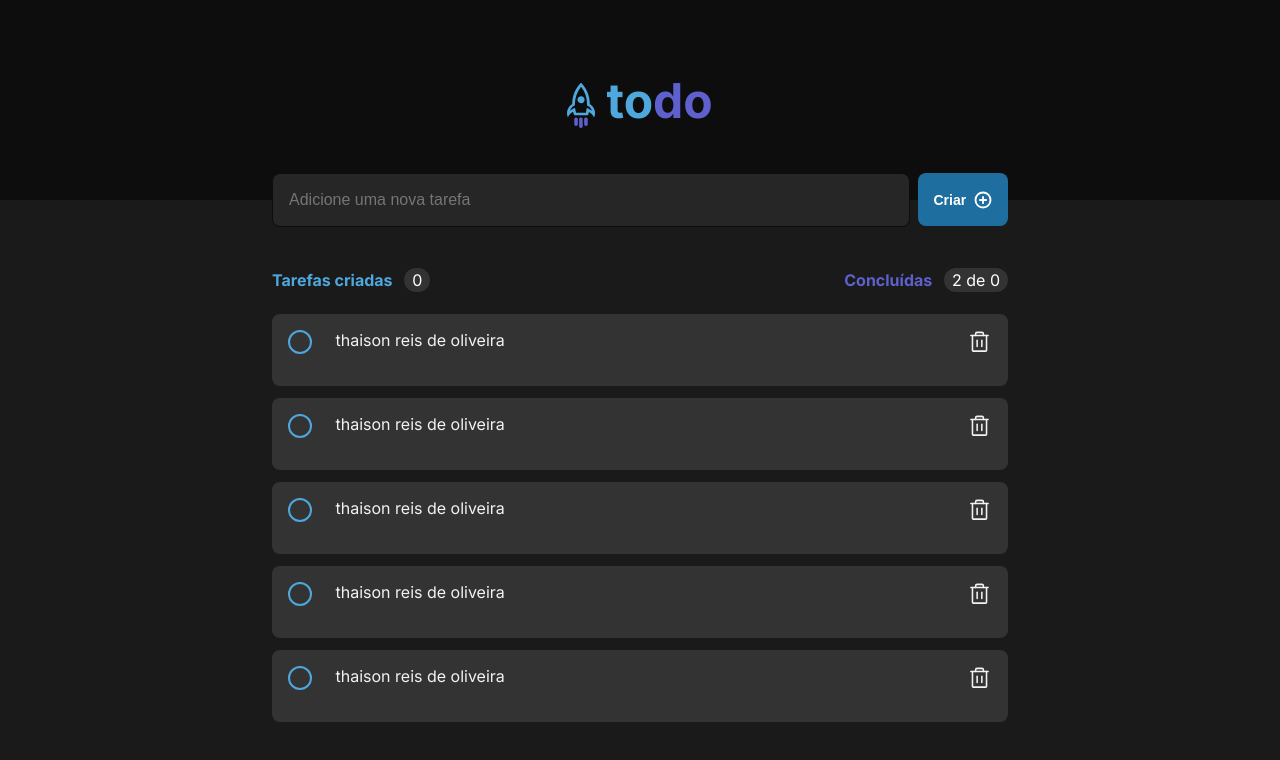
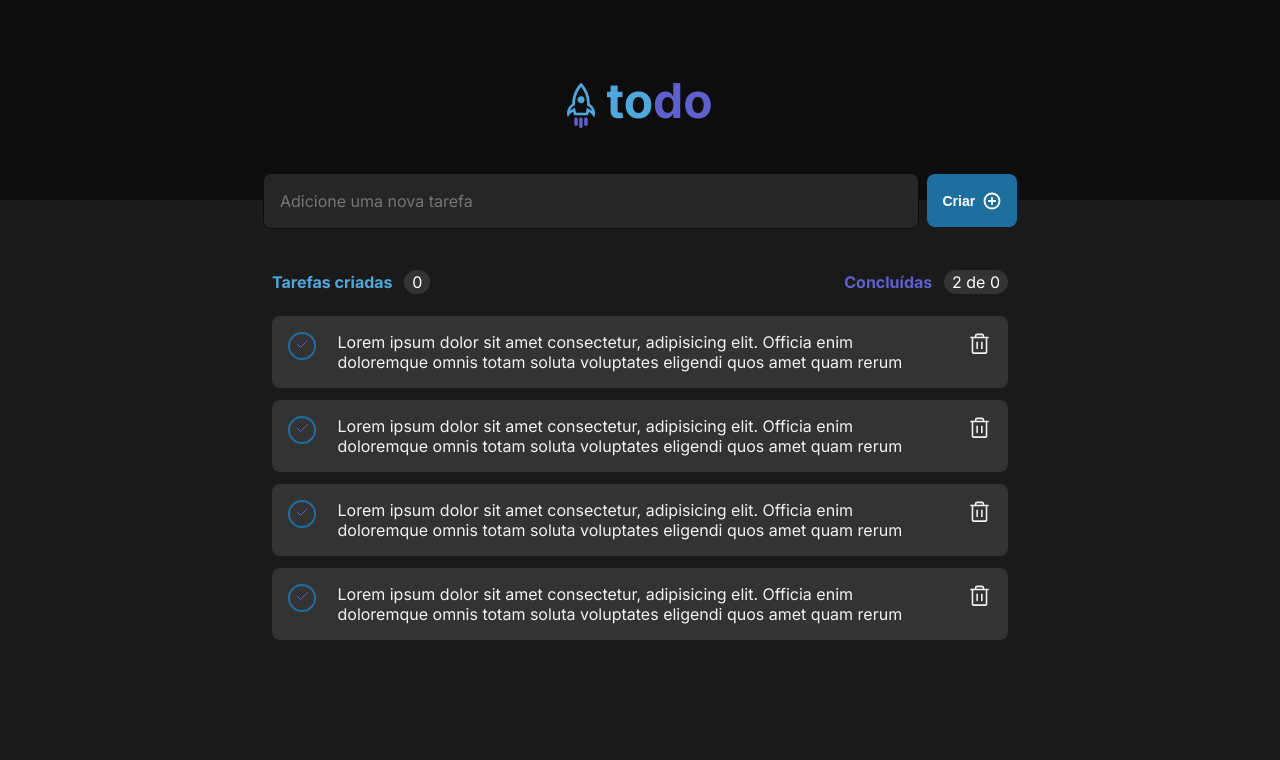
Before and after one commit to tysonOliveira/IGNITE_to-do-list, a React (Vite) app: page / in a window 1280 px wide. Shown: the top 760 px of the page. Built offline with nearby package versions, Linux system fonts and the light colour scheme.

Commit message:
checkbox

```diff
--- a/index.html
+++ b/index.html
@@ -1,5 +1,5 @@
 <!DOCTYPE html>
-<html lang="en">
+<html lang="pt-BR">
   <head>
     <meta charset="UTF-8" />
 
--- a/src/components/AddTask.tsx
+++ b/src/components/AddTask.tsx
@@ -8,17 +8,14 @@ import { TaskCard } from './TaskCard';
 export function AddTask() {
   const taskNumbers = 0;
   const sum = [{
-    text: 'thaison reis de oliveira',
+    text: 'Lorem ipsum dolor sit amet consectetur, adipisicing elit. Officia enim doloremque omnis totam soluta voluptates eligendi quos amet quam rerum',
   },{
-    text: 'thaison reis de oliveira'
+    text: 'Lorem ipsum dolor sit amet consectetur, adipisicing elit. Officia enim doloremque omnis totam soluta voluptates eligendi quos amet quam rerum'
   },{
-    text: 'thaison reis de oliveira'
+    text: 'Lorem ipsum dolor sit amet consectetur, adipisicing elit. Officia enim doloremque omnis totam soluta voluptates eligendi quos amet quam rerum'
   },{
-    text: 'thaison reis de oliveira'
-  },{
-    text: 'thaison reis de oliveira'
+    text: 'Lorem ipsum dolor sit amet consectetur, adipisicing elit. Officia enim doloremque omnis totam soluta voluptates eligendi quos amet quam rerum'
   }];
-
 
   return (
     <div>
--- a/src/components/TaskCard.module.css
+++ b/src/components/TaskCard.module.css
@@ -15,21 +15,32 @@
   color: #F2F2F2;
 }
 
-.taskCard input {
+.container {
+  display: flex;
+  justify-content: center;
+  align-items: center;
+  position: relative;
+  cursor: pointer;
+}
+
+input{
+  all: unset;  /* Retira o estilo padrão do checkbox */
+  border: 2px solid #1E6F9F;
   width: 1.5rem;
   height: 1.5rem;
-  border-radius: 1rem;
-  vertical-align: middle;
-  border: 2px solid #4EA8DE;
-  appearance: none;
-  -webkit-appearance: none;
-  outline: none;
-  cursor: pointer;
-  transition: 0.1s;
+  border-radius: 50%;
 }
 
-.taskCard input:hover {
-  border-color: #1E6F9F;
+input:checked {
+  background-color: #5E60CE;
+  width: 1.5rem;
+  height: 1.5rem;
+  border: 2px solid #5E60CE;
+  border-radius: 50%;
+}
+
+.check {
+  position: absolute;
 }
 
 .taskCard p {
@@ -41,3 +52,7 @@
   color: #E25858;
   cursor: pointer;
 }
+
+.taskCompleted {
+  text-decoration-line: line-through;
+}
--- a/src/components/TaskCard.tsx
+++ b/src/components/TaskCard.tsx
@@ -1,16 +1,21 @@
-import { Trash } from 'phosphor-react';
+import { Check, Trash } from 'phosphor-react';
 
 import style from './TaskCard.module.css';
 
 interface N {
   text: string;
 }
+const m = '';
 
 export function TaskCard(item: N) {
   return (
     <div className={style.taskCard}>
-      <input type="checkbox" checked />
-      <p>{item.text}</p>
+      <div className={style.container} >
+        <input type="checkbox" />
+        <span className={style.check}><Check/></span>
+      </div>
+
+      <p >{item.text}</p>
       <a> <Trash size={25} /></a>
     </div>
   )
```
Also changed, not shown: src/assets/Vector.svg (added).
